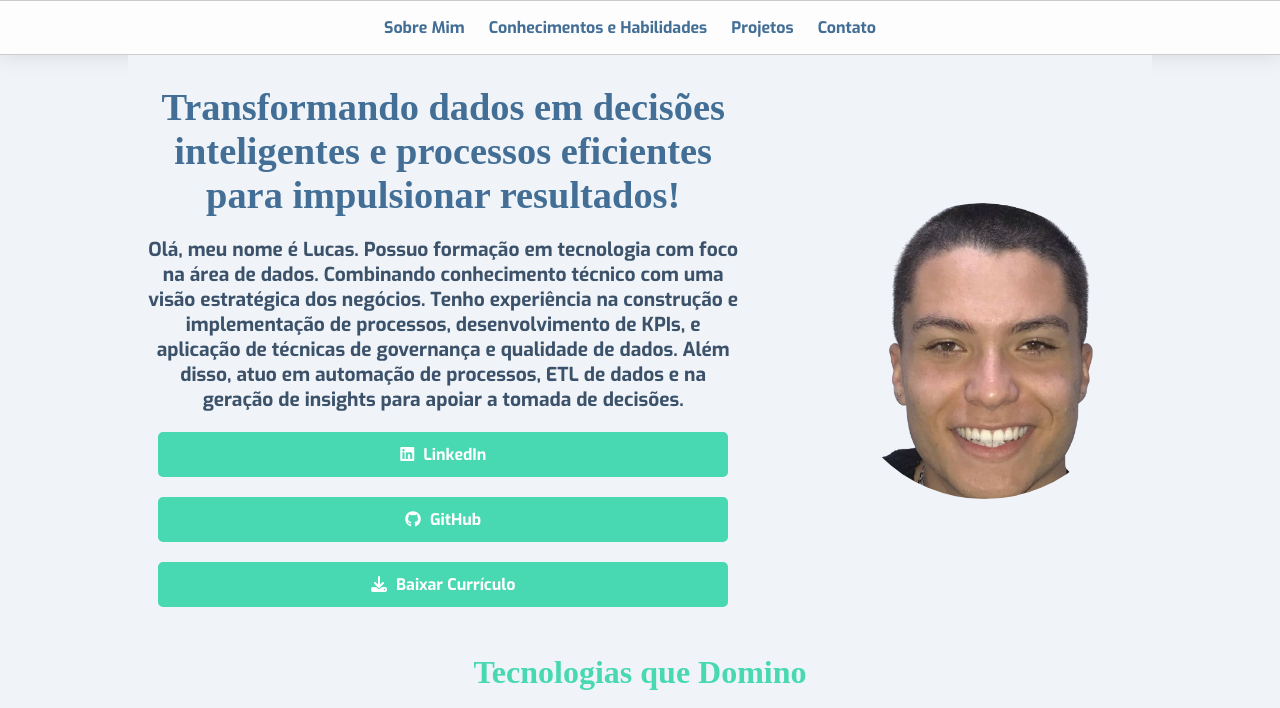
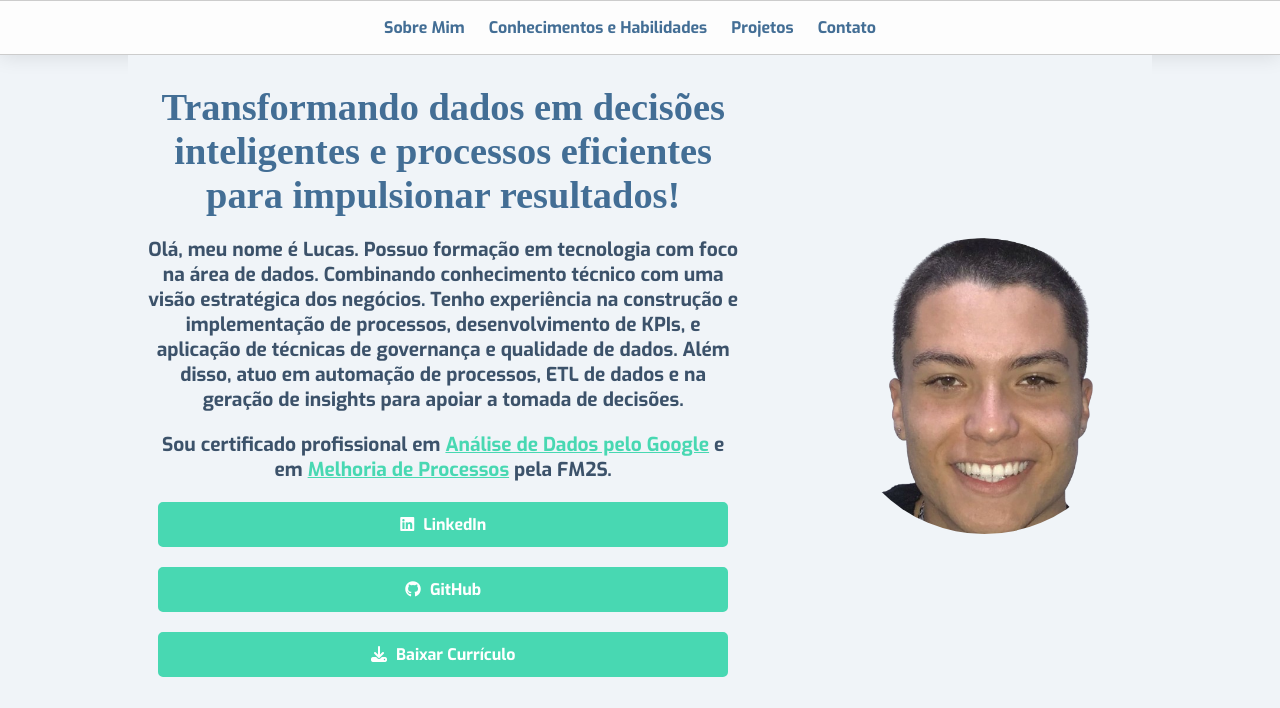
Before and after one commit to O-marqs/Portifolio, a plain HTML site: page index.html in a window 1280 px wide. Shown: the top 708 px of the page. Drawn offline with Linux system fonts and the light colour scheme; a web font is replaced by a local one.

Commit message:
Adição dos certificados profissionais

```diff
--- a/index.html
+++ b/index.html
@@ -27,6 +27,9 @@
           <div class="titulo">
             <h2 style="color: #436E95;">Transformando dados em decisões inteligentes e processos eficientes para impulsionar resultados!</h2>
             <p style="color: #3c526a;">Olá, meu nome é Lucas. Possuo formação em tecnologia com foco na área de dados. Combinando conhecimento técnico com uma visão estratégica dos negócios. Tenho experiência na construção e implementação de processos, desenvolvimento de KPIs, e aplicação de técnicas de governança e qualidade de dados. Além disso, atuo em automação de processos, ETL de dados e na geração de insights para apoiar a tomada de decisões.</p>
+            <p style="color: #3c526a;">
+              Sou certificado profissional em <a href="https://coursera.org/share/b2c4dd045fe840843ae318a6678fec0d" target="_blank" style="color: #48D8B2; text-decoration: underline;">Análise de Dados pelo Google</a> e em <a href="https://ead.fm2s.com.br/verify/Y2VydGlmaWNhdGVfNjQ0NjAzXzQ2OQ==" target="_blank" style="color: #48D8B2; text-decoration: underline;">Melhoria de Processos</a> pela FM2S.
+          </p>
             <a href="https://www.linkedin.com/in/lucas-marques-0a123720b/" target="_blank" class="button">
                 <i class="fab fa-linkedin"></i> LinkedIn
               </a>
```
